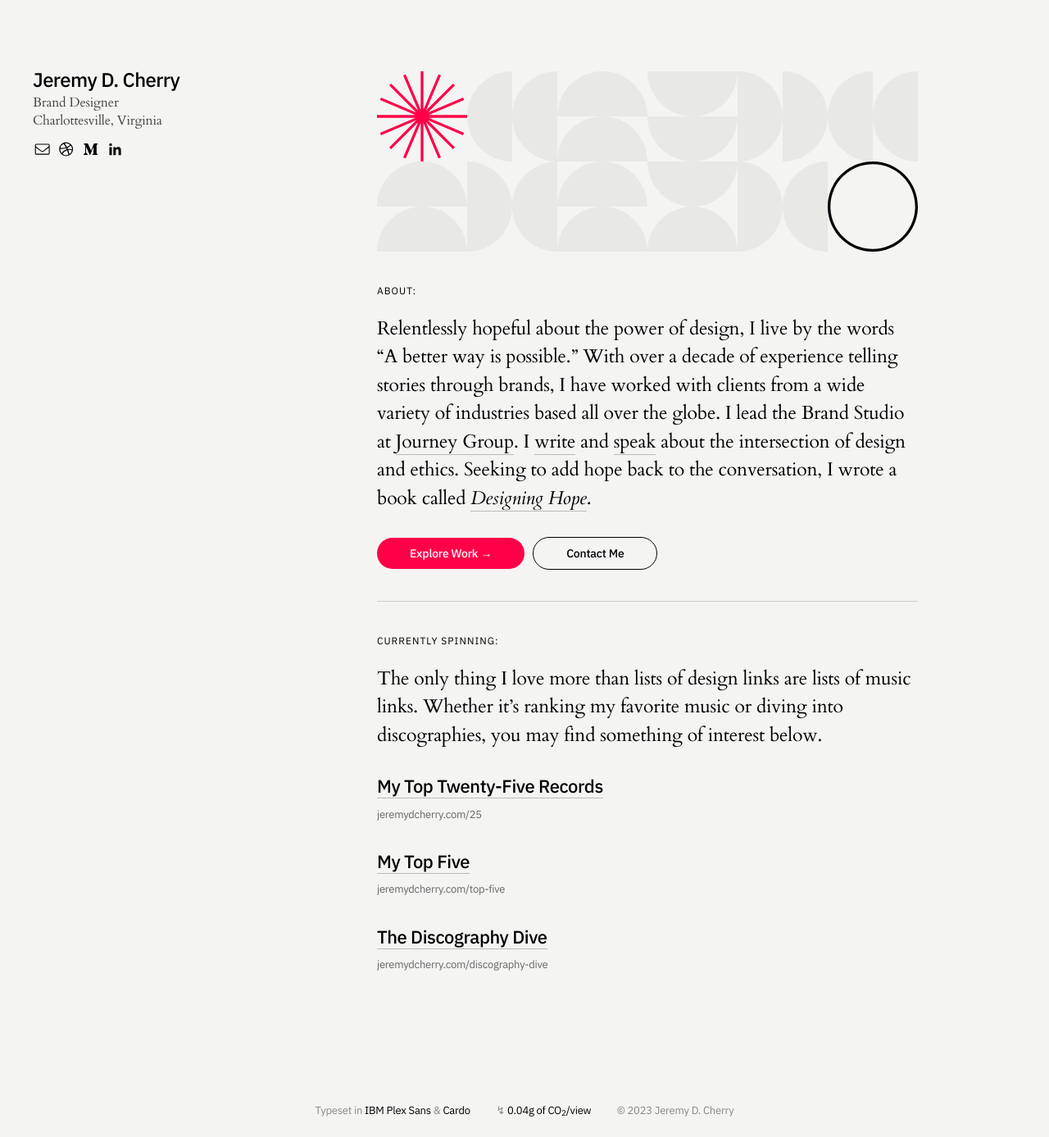
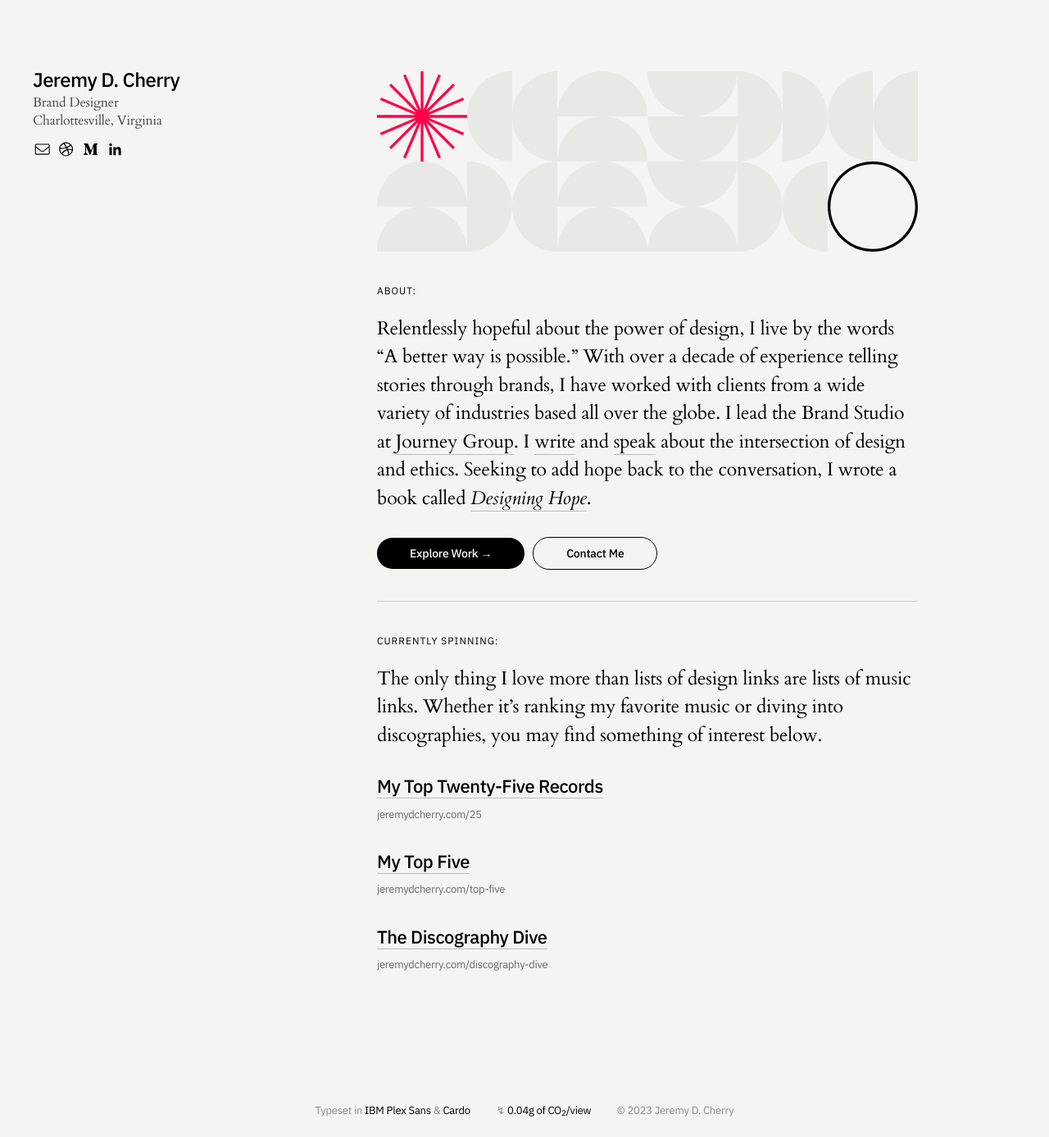
Before and after one commit to jeremydcherry/jeremydcherry.github.io, a Jekyll site: the page built from index.md, in a window 1280 px wide. Shown: the whole page at 82% size. Built offline with Jekyll 4.4.1, drawn with Linux system fonts in a browser that asks for light colours.

Commit message:
primary button fix

```diff
--- a/_sass/main.scss
+++ b/_sass/main.scss
@@ -184,7 +184,7 @@ a.profile-home:hover{
 
 a.btn{
   color: #fff;
-  background-color: #ff0048;
+  background-color: #000;
   font-family: "IBM Plex Sans", sans-serif;
   font-size: 14px;
   font-weight: 500;
@@ -198,7 +198,7 @@ a.btn{
 }
 
 a.btn:hover{
-  background-color: #000;
+  background-color: #222;
   color: #fff;
 }
 
```
